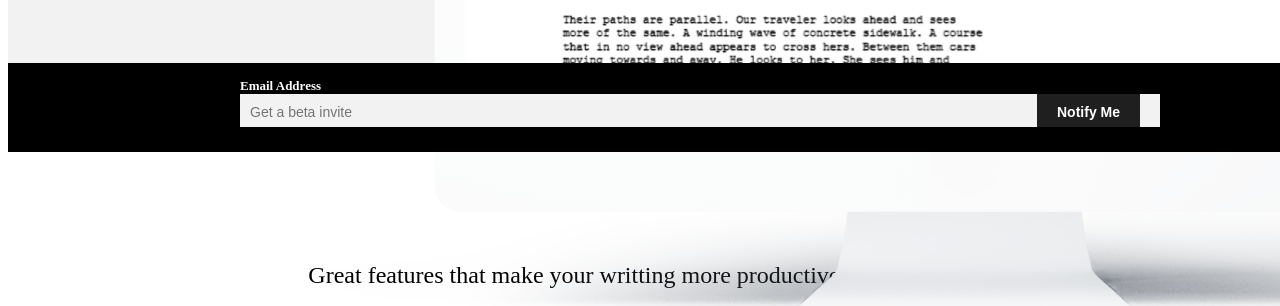
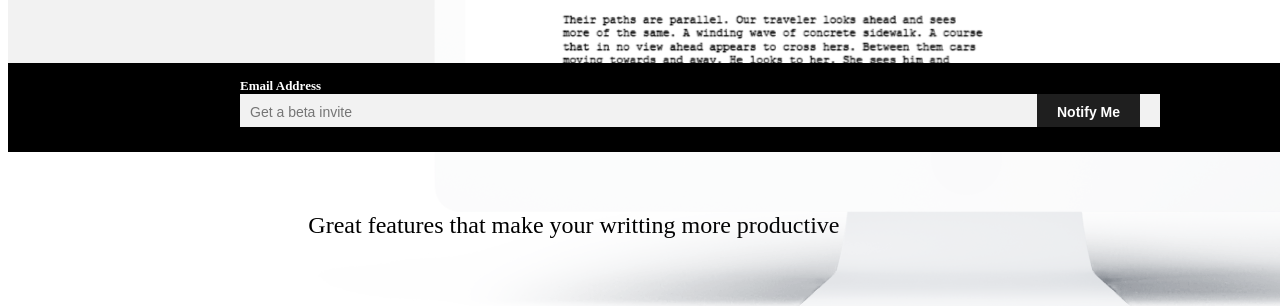
Before and after one commit to gscottqueen/scriptset-app-site, a Gatsby site: page / in a window 1280 px wide. Shown: the part 648-954 px from the top of the page. Built offline with nearby package versions, Linux system fonts and the light colour scheme; Gatsby itself is replaced by a stand-in of ours.

Commit message:
adjusted margin on lead-in component

```diff
--- a/src/components/lead-in.js
+++ b/src/components/lead-in.js
@@ -1,7 +1,7 @@
 import React from 'react'
 
 const leadInStyle = {
-  "margin" : "100px 0 50px 0",
+  "margin" : "50px 0",
   "textAlign" : "center",
   "fontWeight" : "300",
 }
```
